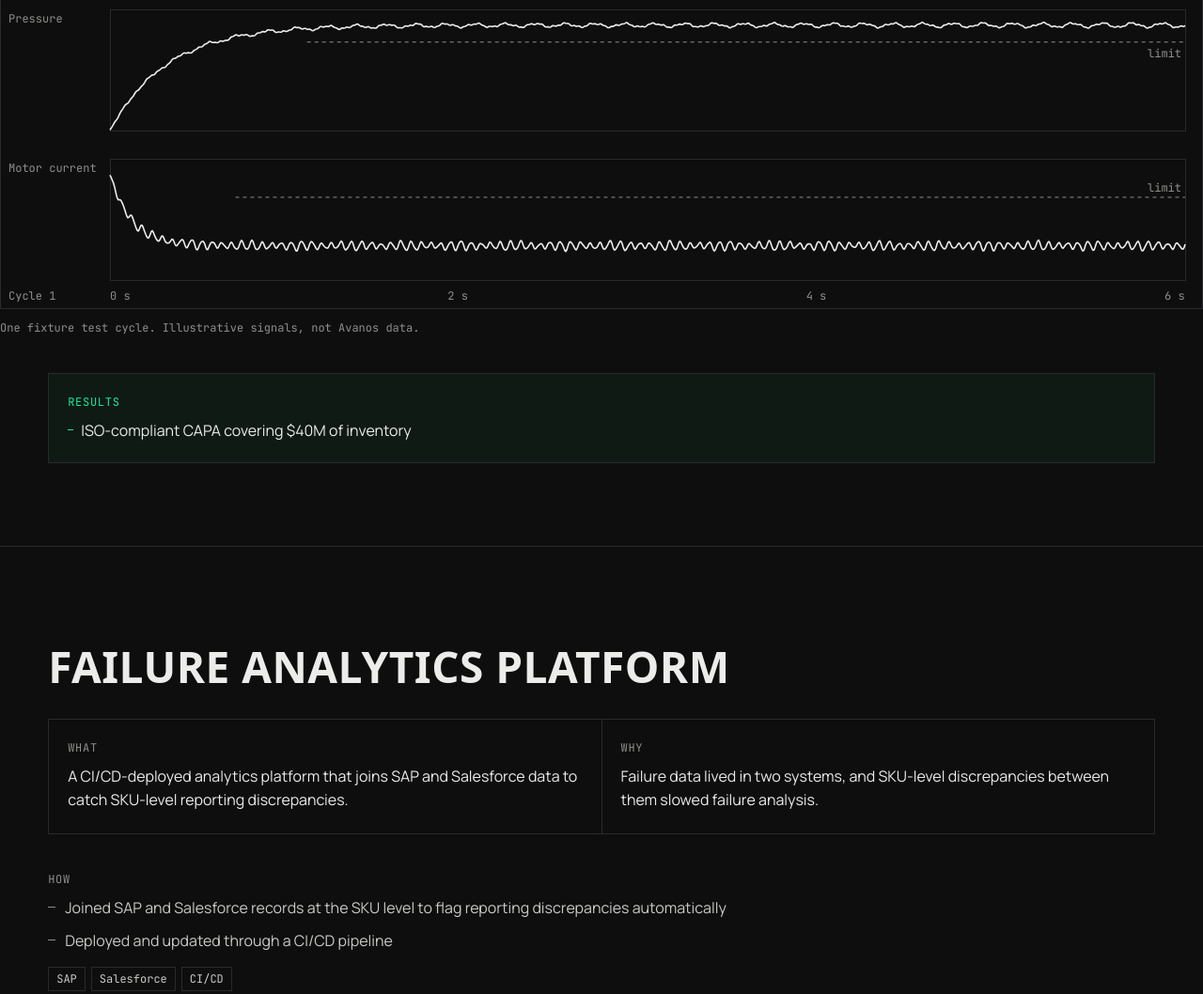
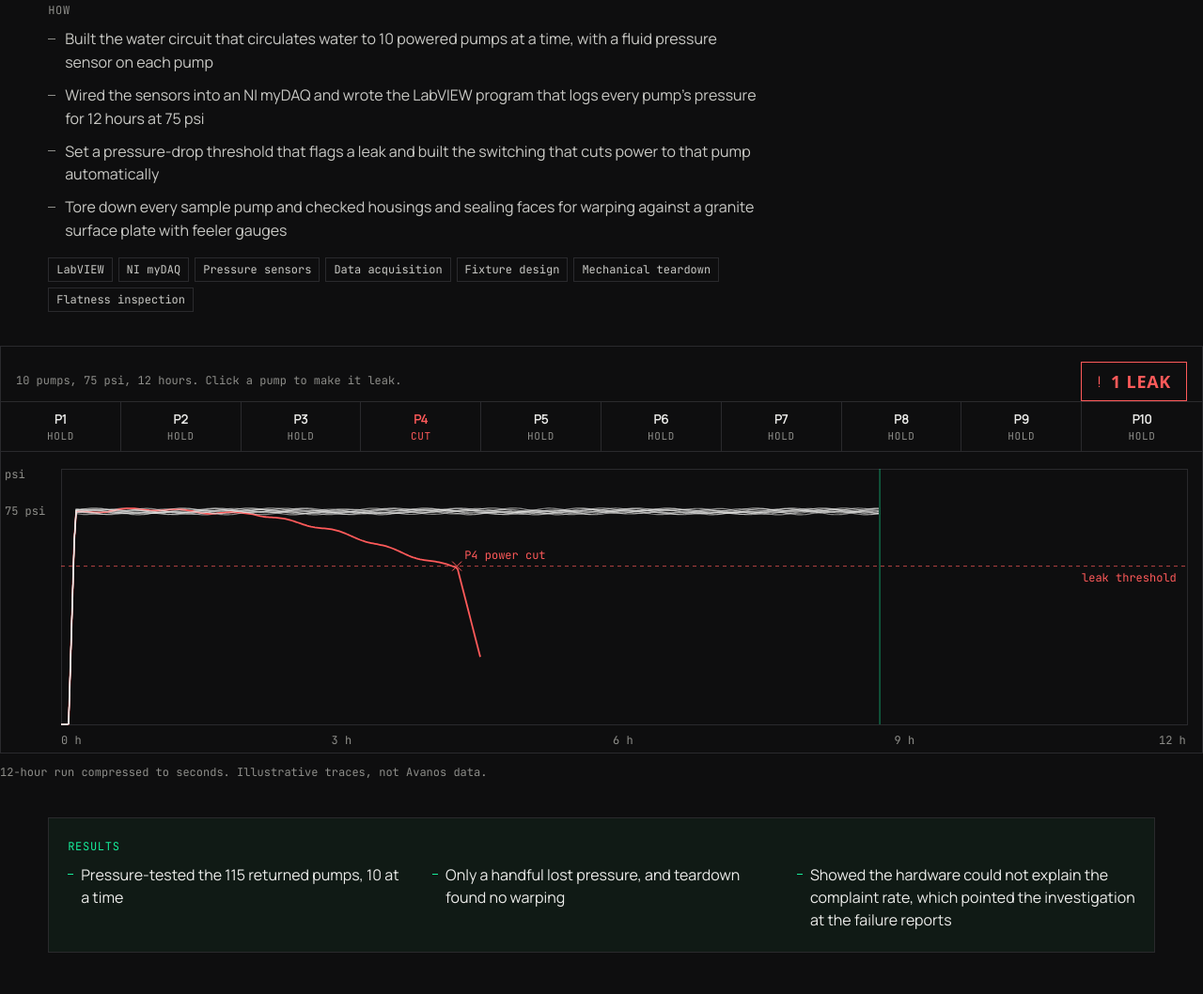
Before and after one commit to akkhilmorkonda/akkhilmorkonda-site, an Astro site: page /experience/avanos in a window 1280 px wide. Shown: the part 1285-2343 px from the top of the page at 94% size. Built offline with nearby package versions, Linux system fonts and the light colour scheme; Astro itself is replaced by a stand-in of ours; a web font is replaced by a local one.

Commit message:
Avanos showcase from Akkhil's write-up: Game Ready leak-test fixture, failure analytics, DOBOT robot; 10-pump leak monitor and hero image
Co-Authored-By: Claude Opus 5.5 <noreply@anthropic.com>

```diff
--- a/src/data/portfolio.yaml
+++ b/src/data/portfolio.yaml
@@ -169,55 +169,64 @@ experience:
     page:
       title: Avanos Medical
       crumb: Avanos Medical
-      description: "Avanos Medical project showcase: a LabVIEW fixture that reproduces high-pressure pump failures, a SAP and Salesforce failure analytics platform, and C++ control software for a 6-axis validation robot."
+      description: "Avanos Medical project showcase: a 10-pump leak-test fixture and a SAP and Salesforce analytics platform that traced Game Ready pump complaints to their real cause, and C++ control software for a DOBOT 6-axis validation robot."
       showcase: true
       headline: Project showcase
       roleLine: R&D Engineering Intern, Avanos Medical, May to Aug 2025
-      lead: Three systems I built in R&D to trace electromechanical failures in high-pressure pumps, from the bench to the field data to automated validation.
+      lead: Three systems I built in R&D. A leak-test fixture and an analytics platform traced Game Ready pump complaints to their real cause, and C++ software automated robotic validation.
+      image: { src: /images/game-ready.webp, alt: Game Ready cryo-compression therapy control unit with a cold therapy wrap }
       core:
         - key: fixture
-          title: Pump failure test fixture
-          summary: Bench fixture that reproduces electromechanical failures in high-pressure pumps.
-          what: A LabVIEW and NI myDAQ test fixture that reproduces electromechanical failures in high-pressure pumps on the bench.
-          why: Electromechanical failures in high-pressure pumps put $40M of inventory on the line. The failure had to be reproduced on the bench before its cause could be confirmed and corrected.
+          title: Pump leak-test fixture
+          summary: 10-pump fixture that pressure-tests returned Game Ready pumps for leaks over 12 hours.
+          what: A LabVIEW and NI myDAQ fixture that holds 10 Game Ready water pumps at 75 psi for 12 hours and flags any that leak.
+          why: Game Ready, a cryo-compression therapy system for athletes, drew an alarming number of complaints about leaking water pumps. 115 pumps reported as leaking were pulled from the market, and each needed a controlled test to show whether it really leaked.
           how:
-            - Built the data acquisition and test sequencing in LabVIEW on NI myDAQ hardware
-            - Reproduced the field failure mode on the bench to confirm its root cause
-            - Fed the results into an ISO-compliant corrective and preventive action (CAPA)
-          stack: [LabVIEW, NI myDAQ, Data acquisition, Root-cause analysis, CAPA]
+            - Built the water circuit that circulates water to 10 powered pumps at a time, with a fluid pressure sensor on each pump
+            - Wired the sensors into an NI myDAQ and wrote the LabVIEW program that logs every pump's pressure for 12 hours at 75 psi
+            - Set a pressure-drop threshold that flags a leak and built the switching that cuts power to that pump automatically
+            - Tore down every sample pump and checked housings and sealing faces for warping against a granite surface plate with feeler gauges
+          stack: [LabVIEW, NI myDAQ, Pressure sensors, Data acquisition, Fixture design, Mechanical teardown, Flatness inspection]
           results:
-            - ISO-compliant CAPA covering $40M of inventory
+            - Pressure-tested the 115 returned pumps, 10 at a time
+            - Only a handful lost pressure, and teardown found no warping
+            - Showed the hardware could not explain the complaint rate, which pointed the investigation at the failure reports
         - key: analytics
-          title: Failure analytics platform
-          summary: Platform that joins SAP and Salesforce data to catch SKU-level reporting discrepancies.
-          what: A CI/CD-deployed analytics platform that joins SAP and Salesforce data to catch SKU-level reporting discrepancies.
-          why: Failure data lived in two systems, and SKU-level discrepancies between them slowed failure analysis.
+          title: Failure reporting analytics
+          summary: Full-stack tool that joins Salesforce complaints with SAP service records to find where failure reports go wrong.
+          what: A full-stack internal platform that pulls customer complaints from Salesforce and service-center findings from SAP and analyzes them side by side.
+          why: The fixture showed most pumps held pressure, so the problem had to be in how failures were reported. Complaints land in Salesforce, operators log root causes in SAP, and R&D engineers were not trained on SAP, which holds far more data than they need.
           how:
-            - Joined SAP and Salesforce records at the SKU level to flag reporting discrepancies automatically
-            - Deployed and updated through a CI/CD pipeline
-          stack: [SAP, Salesforce, CI/CD]
+            - Pulled SAP and Salesforce records through REST APIs
+            - Analyzed failure reports in Python with pandas, SciPy and Matplotlib, behind a Streamlit front end deployed through CI/CD
+            - Found the discrepancy. Operators who traced a leak to a non-pump fault still replaced pumps that looked old or rusted, logging them as pump failures and skewing the data
+            - "Wrote and ran the full CAPA: updated service work instructions, retrained operators, added SAP failure codes and kept the SAP and Salesforce reconciliation running"
+          stack: [Python, REST APIs, pandas, SciPy, Matplotlib, Streamlit, SAP, Salesforce, CI/CD, CAPA]
           results:
+            - CAPA covering $40M of inventory
+            - Avoided switching contract manufacturers
             - 95% faster failure analysis
+            - R&D and Quality engineers get failure data without SAP training
         - key: robot
           title: 6-axis robot validation software
-          summary: C++ control software that lets a 6-axis robot run validation on its own.
-          what: C++ control software that drives a 6-axis robot through validation testing without an operator.
-          why: Validation was run by hand, costing more than 1000 hours of engineering time.
+          summary: C++ control software that drives a DOBOT CR5A along a feeding-tube placement path.
+          what: C++ control software that turns a feeding-tube placement path into motion for a DOBOT CR5A 6-axis robot, used to validate an enteral feeding product.
+          why: Validation of the product ran by hand, costing more than 1000 hours.
           how:
-            - Wrote 3D trajectory interpolation and joint kinematics in C++
-            - Streamed motion commands to the robot controller over TCP
-            - Developed to the ISO 12207 software life-cycle standard
-          stack: [C++, Robot kinematics, Trajectory interpolation, TCP/IP, ISO 12207]
+            - Parsed 3D CSV points of a tube placement path and interpolated them into a smooth trajectory
+            - Computed the joint translations and rotations to follow the path and converted them into robot commands
+            - Streamed the commands to the robot over TCP
+            - Built a MATLAB GUI to control the robot and began software validation to ISO 12207
+          stack: [C++, Path interpolation, Inverse kinematics, TCP/IP, MATLAB, DOBOT CR5A, ISO 12207]
           results:
             - 1000+ hours of manual validation automated
-    sources: [Resume (Sept 2026)]
+      more:
+        - title: Enteral feeding tube test fixture
+          summary: Designed, built and validated a feasibility test fixture in two weeks, a deadline my supervisors did not expect me to hit. It tested whether an enteral feeding tube withstands flow rates above its intended use, following ISO requirements for enteral feeding tube testing.
+          stack: [Fixture design, Flow testing, ISO test methods]
+    sources: [Resume (Sept 2026), Akkhil's Avanos write-up and answers (Oct 8, 2026)]
     open:
-      - "Hero image: Game Ready control unit and wrap (sent in chat Sept 28, 2026); needs the file saved to disk. OK to name Game Ready as the product?"
-      - Pump failure mode and root cause, at whatever level is allowed?
-      - "Fixture why: the second sentence (reproduce on the bench before confirming the cause) is inferred; confirm or correct."
-      - "Analytics why (discrepancies between SAP and Salesforce slowed failure analysis) is inferred; confirm. Language and tools (Python? SQL? which CI/CD)?"
-      - "Robot: brand and model? What did it validate (which test, how many cycles)?"
-      - Any smaller Avanos projects for an Additional projects list?
+      - "Leak threshold value (Akkhil does not remember; page describes it without a number)."
 
   - slug: gt-medical-robotics
     company: GT Medical Robotics
--- a/src/pages/experience/avanos.astro
+++ b/src/pages/experience/avanos.astro
@@ -14,10 +14,11 @@ const e = entry('experience', 'avanos');
 <ShowcaseProject c={core(e, 'fixture')}>
   <div slot="demo" class="wrap demo bat" id="pump">
     <div class="bbox">
-      <div class="bbar"><div class="seg3" id="pumpUnit"><button class="on" data-f="0">Healthy pump</button><button data-f="1">Failing pump</button></div><div class="verdict wait" id="pumpVd" role="status" aria-live="polite"><b>TESTING</b></div></div>
-      <div class="bc pump-c"><canvas id="pumpC" role="img" aria-label="Fixture trace of pump pressure and motor current over one test cycle; a failing pump crosses the limits and trips the FAIL verdict"></canvas></div>
+      <div class="bbar"><span class="pump-h">10 pumps, 75 psi, 12 hours. Click a pump to make it leak.</span><div class="verdict wait" id="pumpVd" role="status" aria-live="polite"><b>0 h</b></div></div>
+      <div class="pgrid" id="pumpGrid" aria-label="Pumps on the fixture"></div>
+      <div class="bc pump-c"><canvas id="pumpC" role="img" aria-label="Pressure of 10 pumps held at 75 psi over a 12 hour test; a leaking pump falls past the leak threshold and its power is cut"></canvas></div>
     </div>
-    <p class="note">One fixture test cycle. Illustrative signals, not Avanos data.</p>
+    <p class="note">12-hour run compressed to seconds. Illustrative traces, not Avanos data.</p>
   </div>
 </ShowcaseProject>
 
@@ -25,7 +26,7 @@ const e = entry('experience', 'avanos');
 
 <ShowcaseProject c={core(e, 'robot')}>
   <div slot="demo" class="wrap demo">
-    <div class="viewer"><div class="cv"><canvas id="robot" aria-label="6-axis robot arm tracing a trajectory around a pump body"></canvas></div>
+    <div class="viewer"><div class="cv"><canvas id="robot" role="img" aria-label="6-axis robot arm following an interpolated path"></canvas></div>
       <div class="ctl">
         <div><label>Trajectory</label><input type="range" id="rT" min="0" max="1000" value="0" aria-label="Trajectory position"></div>
         <button class="btn2" id="rPlay">Pause</button>
--- a/src/scripts/pump-trace.js
+++ b/src/scripts/pump-trace.js
@@ -1,81 +1,71 @@
-// Avanos pump failure fixture: one test cycle drawn like a scope sweep. Top trace is pump pressure
-// (must stay above its limit once it has built up), bottom is motor current (must stay under its limit
-// after inrush). A failing pump stalls: pressure sags while current spikes, and the fixture calls FAIL.
-// Illustrative signals and limits, not Avanos data.
+// Avanos pump leak-test fixture: 10 Game Ready pumps held at 75 psi for 12 hours (compressed into a few
+// seconds). A pump marked leaking loses pressure; when it falls past the leak threshold the LabVIEW logic
+// flags it and cuts its power. Click a pump to toggle a leak. Illustrative traces; threshold not to scale.
 const root = document.getElementById('pump');
 if (root) {
   const RM = matchMedia('(prefers-reduced-motion: reduce)').matches;
   const css = v => getComputedStyle(document.documentElement).getPropertyValue(v).trim();
   const FG = css('--fg'), MU = css('--mu'), LN = css('--ln'), AC = css('--ac'), RED = '#ff5a5a';
-  const c = document.getElementById('pumpC'), x = c.getContext('2d'), vd = document.getElementById('pumpVd');
-  const T = 6, PMIN = .84, IMAX = .78, P_ARM = 1.1, I_ARM = .7;          // cycle seconds, limits, when each limit arms
-  let fail = 0, cycle = 0, t0 = performance.now(), vis = false, raf = 0, events = [], seed = 1;
-  const rnd = () => (seed = (seed * 16807) % 2147483647) / 2147483647;
-  const noise = (t, k) => Math.sin(t * 91.7 + k) * .5 + Math.sin(t * 213.3 + k * 2.1) * .3 + Math.sin(t * 37.1 + k * 4.3) * .2;
-  function newCycle() { cycle++; seed = cycle * 7919 + 17; events = fail ? [1.9 + rnd() * .5, 3.6 + rnd() * .7] : []; }
-  // stall bump: 0 away from an event, 1 at its peak
-  const stall = t => events.reduce((m, e) => Math.max(m, Math.exp(-(((t - e) / .13) ** 2))), 0);
-  const pressure = t => { const up = 1 - Math.exp(-t / .32); return up * (1 + .018 * Math.sin(t * 2 * Math.PI * 6)) + .012 * noise(t, cycle) - .3 * stall(t) * up; };
-  const current = t => .44 + .5 * Math.exp(-t / .12) + .025 * Math.sin(t * 2 * Math.PI * 18) + .015 * noise(t, cycle + 3) + .5 * stall(t);
-  const P = { l: 116, r: 18, t: 22, b: 30, gap: 30 };
+  const c = document.getElementById('pumpC'), x = c.getContext('2d'), vd = document.getElementById('pumpVd'), grid = document.getElementById('pumpGrid');
+  const HRS = 12, RUN = 9, HOLD = 2.2, SET = 75, LIM = 66, LO = 40, HI = 82;   // seconds per run, psi
+  const leak = new Set([3]), start = {}, rate = {};                             // pump 4 leaks by default
+  let t0 = performance.now(), vis = false;
+  const seedFor = i => { start[i] = 1.5 + ((i * 37) % 10) * .55; rate[i] = 2.4 + ((i * 53) % 7) * .35; };   // leak onset (h) and psi per hour
+  for (let i = 0; i < 10; i++) seedFor(i);
+  const wob = (h, i) => .35 * Math.sin(h * 3.1 + i * 1.7) + .2 * Math.sin(h * 11.3 + i * 4.1);
+  // pressure of pump i at hour h, and the hour its power was cut (Infinity if never)
+  const cutAt = i => leak.has(i) ? start[i] + (SET - LIM) / rate[i] : Infinity;
+  const psi = (i, h) => { const k = cutAt(i); if (h >= k) return Math.max(0, LIM - (h - k) * 60); const d = leak.has(i) && h > start[i] ? (h - start[i]) * rate[i] : 0; return SET - d + wob(h, i) * (h > .15 ? 1 : 0) - (h < .15 ? (1 - h / .15) * SET : 0); };
 
-  function draw(now) {
+  const btns = [...Array(10)].map((_, i) => {
+    const b = document.createElement('button'); b.type = 'button'; b.className = 'pchan'; b.innerHTML = `<span>P${i + 1}</span><b></b>`;
+    b.addEventListener('click', () => { leak.has(i) ? leak.delete(i) : leak.add(i); t0 = performance.now(); if (RM) still(); });
+    grid.appendChild(b); return b;
+  });
+
+  function draw(h) {
     const r = c.getBoundingClientRect(), d = Math.min(2, devicePixelRatio);
     if (c.width !== Math.round(r.width * d) || c.height !== Math.round(r.height * d)) { c.width = Math.round(r.width * d); c.height = Math.round(r.height * d); }
     x.setTransform(d, 0, 0, d, 0, 0);
-    const w = r.width, h = r.height, narrow = w < 600; P.l = narrow ? 12 : 116;   // phones: labels sit inside the lanes
-    const W = w - P.l - P.r, H = (h - P.t - P.b - P.gap) / 2;
-    x.clearRect(0, 0, w, h); x.font = '12px JetBrains Mono, monospace'; x.lineWidth = 1;
-    const fx = t => P.l + t / T * W;
-    const lanes = [
-      { name: 'Pressure', f: pressure, y0: P.t, lim: PMIN, arm: P_ARM, bad: v => v < PMIN, lo: 0, hi: 1.15 },
-      { name: 'Motor current', f: current, y0: P.t + H + P.gap, lim: IMAX, arm: I_ARM, bad: v => v > IMAX, lo: .2, hi: 1.05 },
-    ];
-    let tripped = false;
-    for (const L of lanes) {
-      const fy = v => L.y0 + (1 - (v - L.lo) / (L.hi - L.lo)) * H;
-      x.strokeStyle = LN; x.strokeRect(P.l + .5, L.y0 + .5, W, H);
-      x.fillStyle = MU; x.fillText(L.name, narrow ? P.l + 8 : 8, L.y0 + (narrow ? 17 : 14));
-      // limit line, armed after the build-up / inrush window
-      x.setLineDash([4, 4]); x.strokeStyle = MU; x.beginPath(); x.moveTo(fx(L.arm), fy(L.lim)); x.lineTo(P.l + W, fy(L.lim)); x.stroke(); x.setLineDash([]);
-      x.fillText('limit', P.l + W - 40, fy(L.lim) + (L.bad(0) ? 16 : -6));
-      // trace up to the sweep time; out-of-limit stretches in red
-      const N = Math.max(2, Math.round(W)), tEnd = Math.min(T, now);
-      let prevBad = null; x.lineWidth = 1.6;
-      for (let i = 0; i <= N; i++) {
-        const t = i / N * T; if (t > tEnd) break;
-        const v = L.f(t), bad = t >= L.arm && L.bad(v); if (bad) tripped = true;
-        if (bad !== prevBad) { if (prevBad !== null) { x.lineTo(fx(t), fy(v)); x.stroke(); } x.strokeStyle = bad ? RED : FG; x.beginPath(); x.moveTo(fx(t), fy(v)); prevBad = bad; }
-        else x.lineTo(fx(t), fy(v));
-      }
-      x.stroke(); x.lineWidth = 1;
+    const w = r.width, H = r.height, narrow = w < 600, P = { l: narrow ? 44 : 64, r: 16, t: 18, b: 30 }, W = w - P.l - P.r, Hh = H - P.t - P.b;
+    const fx = hr => P.l + hr / HRS * W, fy = p => P.t + (1 - (Math.min(HI, Math.max(LO, p)) - LO) / (HI - LO)) * Hh;
+    x.clearRect(0, 0, w, H); x.font = '12px JetBrains Mono, monospace'; x.lineWidth = 1;
+    x.strokeStyle = LN; x.strokeRect(P.l + .5, P.t + .5, W, Hh);
+    x.fillStyle = MU; x.fillText(narrow ? '75' : '75 psi', 4, fy(SET) + 4); x.fillText('psi', 4, P.t + 10);
+    [0, 3, 6, 9, 12].forEach(hr => x.fillText(hr + ' h', fx(hr) - (hr ? (hr === 12 ? 30 : 12) : 0), H - 9));
+    x.setLineDash([4, 4]); x.strokeStyle = RED; x.globalAlpha = .7; x.beginPath(); x.moveTo(P.l, fy(LIM)); x.lineTo(P.l + W, fy(LIM)); x.stroke(); x.setLineDash([]); x.globalAlpha = 1;
+    x.fillStyle = RED; x.fillText('leak threshold', P.l + W - 112, fy(LIM) + 16);
+    const N = Math.max(60, Math.round(W / 2)), cuts = [];
+    for (let i = 0; i < 10; i++) {
+      const k = cutAt(i), bad = leak.has(i);
+      x.strokeStyle = bad ? RED : FG; x.globalAlpha = bad ? 1 : .55; x.lineWidth = bad ? 1.8 : 1.2; x.beginPath();
+      for (let j = 0; j <= N; j++) { const hr = j / N * HRS; if (hr > h || hr > k + .25) break; const X = fx(hr), Y = fy(psi(i, hr)); j ? x.lineTo(X, Y) : x.moveTo(X, Y); }
+      x.stroke(); x.globalAlpha = 1;
+      if (h >= k) cuts.push([i, k]);
     }
-    // sweep cursor and time axis
-    if (now < T) { x.strokeStyle = AC; x.globalAlpha = .6; x.beginPath(); x.moveTo(fx(now), P.t); x.lineTo(fx(now), h - P.b); x.stroke(); x.globalAlpha = 1; }
-    x.fillStyle = MU; [0, 2, 4, 6].forEach(s => x.fillText(s + ' s', fx(s) - (s ? 22 : 0), h - 9));
-    if (!narrow) x.fillText('Cycle ' + cycle, 8, h - 9);
-    return tripped;
+    x.lineWidth = 1;
+    cuts.forEach(([i, k]) => { const X = fx(k), Y = fy(LIM); x.strokeStyle = RED; x.beginPath(); x.moveTo(X - 5, Y - 5); x.lineTo(X + 5, Y + 5); x.moveTo(X + 5, Y - 5); x.lineTo(X - 5, Y + 5); x.stroke(); x.fillStyle = RED; x.fillText(`P${i + 1} power cut`, Math.min(X + 8, P.l + W - 110), Y - 8); });
+    if (h < HRS) { x.strokeStyle = AC; x.globalAlpha = .6; x.beginPath(); x.moveTo(fx(h), P.t); x.lineTo(fx(h), P.t + Hh); x.stroke(); x.globalAlpha = 1; }
+    return cuts.map(([i]) => i);
   }
 
-  function verdict(state) {
-    vd.classList.toggle('wait', state === 'wait'); vd.classList.toggle('flag', state === 'fail');
-    vd.innerHTML = state === 'fail' ? '<span class="ico">!</span><b>FAIL</b>' : state === 'pass' ? '<span class="ico">&#10003;</span><b>PASS</b>' : '<b>TESTING</b>';
+  function status(h, cut) {
+    btns.forEach((b, i) => { const isCut = cut.includes(i), lk = leak.has(i);
+      b.classList.toggle('leak', lk); b.classList.toggle('cut', isCut); b.querySelector('b').textContent = isCut ? 'CUT' : lk ? 'LEAK' : 'HOLD';
+      b.setAttribute('aria-pressed', String(lk)); b.setAttribute('aria-label', `Pump ${i + 1}: ${isCut ? 'leak detected, power cut' : lk ? 'leaking' : 'holding pressure'}. Press to ${lk ? 'stop the leak' : 'make it leak'}.`); });
+    const n = cut.length, done = h >= HRS;
+    vd.classList.toggle('wait', !n && !done); vd.classList.toggle('flag', n > 0);
+    vd.innerHTML = n ? `<span class="ico">!</span><b>${n} LEAK${n > 1 ? 'S' : ''}</b>` : done ? '<span class="ico">&#10003;</span><b>ALL HOLD</b>' : `<b>${Math.floor(h)} h</b>`;
   }
 
   function frame(n) {
-    raf = requestAnimationFrame(frame); if (!vis) return;
-    let t = (n - t0) / 1000;
-    if (t > T + 1.4) { t0 = n; t = 0; newCycle(); }                       // hold the finished trace briefly, then rerun
-    const tripped = draw(t);
-    verdict(tripped ? 'fail' : t >= T ? 'pass' : 'wait');
+    requestAnimationFrame(frame); if (!vis) return;
+    let s = (n - t0) / 1000; if (s > RUN + HOLD) { t0 = n; s = 0; }
+    const h = Math.min(HRS, s / RUN * HRS); status(h, draw(h));
   }
-
-  function still() { const tripped = draw(T); verdict(tripped ? 'fail' : 'pass'); }
-  const btn = [...root.querySelectorAll('#pumpUnit button')];
-  btn.forEach(b => b.addEventListener('click', () => { fail = +b.dataset.f; btn.forEach(q => q.classList.toggle('on', q === b)); newCycle(); t0 = performance.now(); if (RM) still(); }));
-  newCycle();
+  function still() { status(HRS, draw(HRS)); }
   new IntersectionObserver(e => { const was = vis; vis = e[0].isIntersecting; if (vis && !was) t0 = performance.now(); }).observe(root);
-  if (RM) { still(); addEventListener('resize', still); } else raf = requestAnimationFrame(frame);
-  // dev-only: render the trace at time t for a healthy (0) or failing (1) pump (stripped from production builds)
-  if (import.meta.env.DEV) window.__pump = { shot(t, f) { fail = f; newCycle(); const tr = draw(t); verdict(tr ? 'fail' : t >= T ? 'pass' : 'wait'); return c; } };
+  if (RM) { still(); addEventListener('resize', still); } else requestAnimationFrame(frame);
+  // dev-only: render the run at hour h (stripped from production builds)
+  if (import.meta.env.DEV) window.__pump = { shot(h) { status(h, draw(h)); return c; }, leak };
 }
--- a/src/styles/case.css
+++ b/src/styles/case.css
@@ -69,7 +69,16 @@ input[type=range]{width:100%;accent-color:var(--ac);cursor:pointer}
 .verdict b{font:700 18px var(--fd);letter-spacing:.04em}
 .verdict.flag{border-color:#ff5a5a;color:#ff5a5a}
 .verdict.wait{border-color:var(--ln);color:var(--mu)}
-.pump-c{height:340px}
+.pump-c{height:320px}
+.pump-h{font:12px/1.4 var(--fm);color:var(--mu)}
+.pgrid{display:grid;grid-template-columns:repeat(10,1fr);border-top:1px solid var(--ln);border-bottom:1px solid var(--ln)}
+.pchan{display:flex;flex-direction:column;align-items:center;justify-content:center;gap:2px;min-height:52px;background:var(--bg);border:0;border-right:1px solid var(--ln);color:var(--fg);font:600 13px var(--fb);cursor:pointer;transition:background .2s}
+.pchan:last-child{border-right:0}
+.pchan:hover{background:var(--sf)}
+.pchan b{font:500 11px var(--fm);color:var(--mu);letter-spacing:.06em}
+.pchan.leak b{color:#ff5a5a}
+.pchan.cut span{color:#ff5a5a}
+@media (max-width:600px){.pgrid{grid-template-columns:repeat(5,1fr)}.pchan:nth-child(5){border-right:0}.pchan:nth-child(-n+5){border-bottom:1px solid var(--ln)}}
 .bat .note{margin-top:12px;font:12px var(--fm);color:var(--mu)}
 .jt{display:grid;gap:8px}
 .jt div{display:flex;justify-content:space-between;font-size:13px;color:var(--mu)}
```
Also changed, not shown: docs/interactives.md (+9 -3 lines), public/images/game-ready.webp (added).
